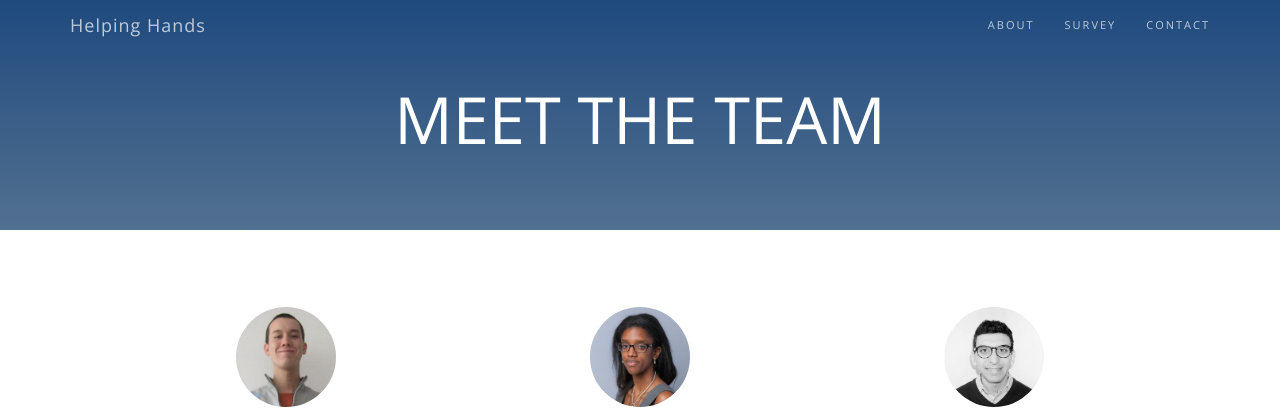
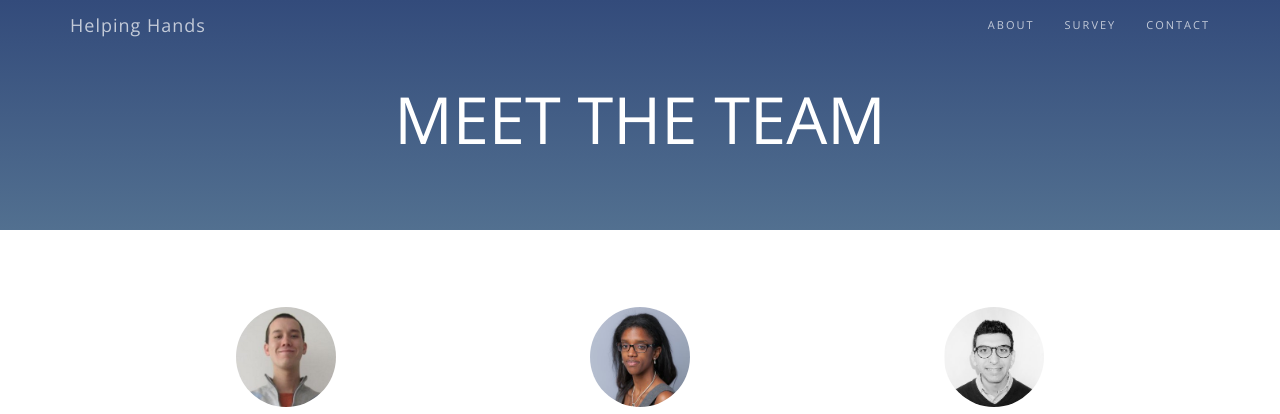
Before and after one commit to helpinghandsapp/helpinghandsapp-static-page, a PHP site: page /team.html in a window 1280 px wide. Shown: the top 414 px of the page. Run offline with PHP 8.4, Linux system fonts and the light colour scheme.

Commit message:
Updated BG Color

```diff
--- a/css/creative.css
+++ b/css/creative.css
@@ -299,7 +299,7 @@ header {
     background-size: 50%;
     -o-background-size: 50%;
     background-repeat: no-repeat;
-    background-color: #1F4A7E;
+    background-color: #334b7b;
 }
 
 header .header-content {
--- a/team.html
+++ b/team.html
@@ -92,7 +92,7 @@
         </div>
     </div>-->
 
-    <section id="team" class="team" style="background: linear-gradient(to bottom, #1F4A7E, #527090)">
+    <section id="team" class="team" style="background: linear-gradient(to bottom, #334b7b, #527090)">
         <div class="container">
             <div class="row text-center">
               <h1 align="center">MEET THE TEAM</h1>
```
